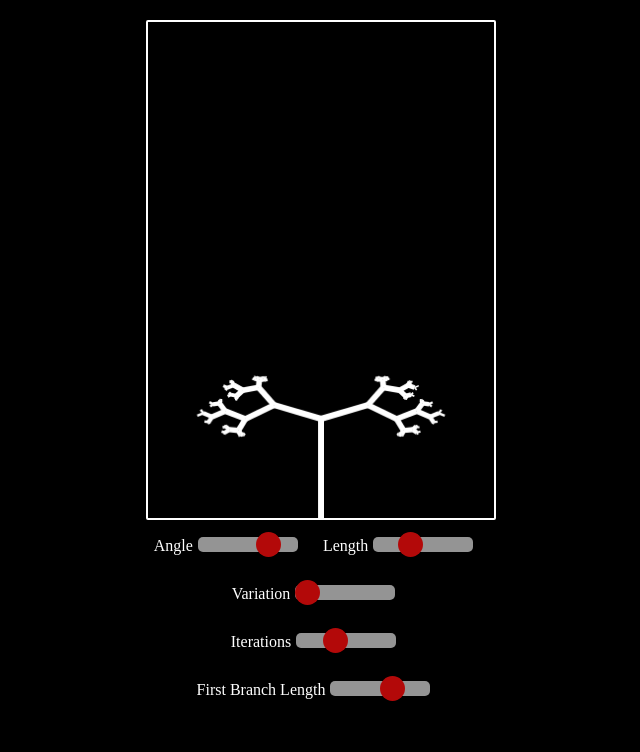
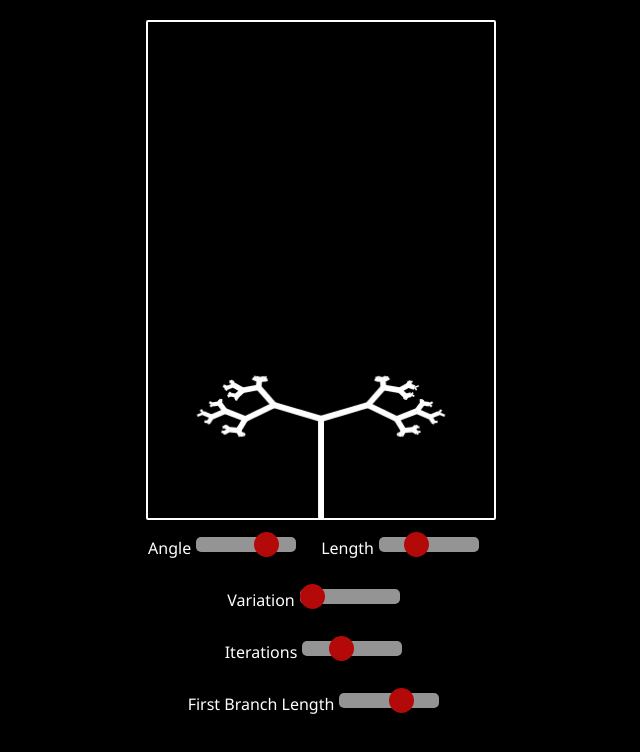
Before and after one commit to tonikv/fractal-tree, a plain HTML site: page index.html in a window 1280 px wide. Shown: the whole page, without its empty margins (319-959 px from the left). Drawn offline with Linux system fonts and the light colour scheme.

Commit message:
font change and hide overflow so page can not be scrolled.

```diff
--- a/styles.css
+++ b/styles.css
@@ -1,5 +1,7 @@
 body {
     background-color: black;
+    overflow: hidden;
+    font-family: 'Segoe UI', Tahoma, Geneva, Verdana, sans-serif;
 }
 
 .container {
@@ -40,7 +42,9 @@ body {
     padding: 0 10px 0 10px;
 }
 
+
 /* The slider itself */
+
 .slider {
     -webkit-appearance: none;
     margin-right: 20px;
@@ -54,9 +58,12 @@ body {
     transition: opacity .2s;
 }
 
+
 /* Mouse-over effects */
+
 .slider:hover {
-    opacity: 1; /* Fully shown on mouse-over */
+    opacity: 1;
+    /* Fully shown on mouse-over */
 }
 
 .slider::-webkit-slider-thumb {
```
Lines whose indentation alone changed are shown as unchanged.
